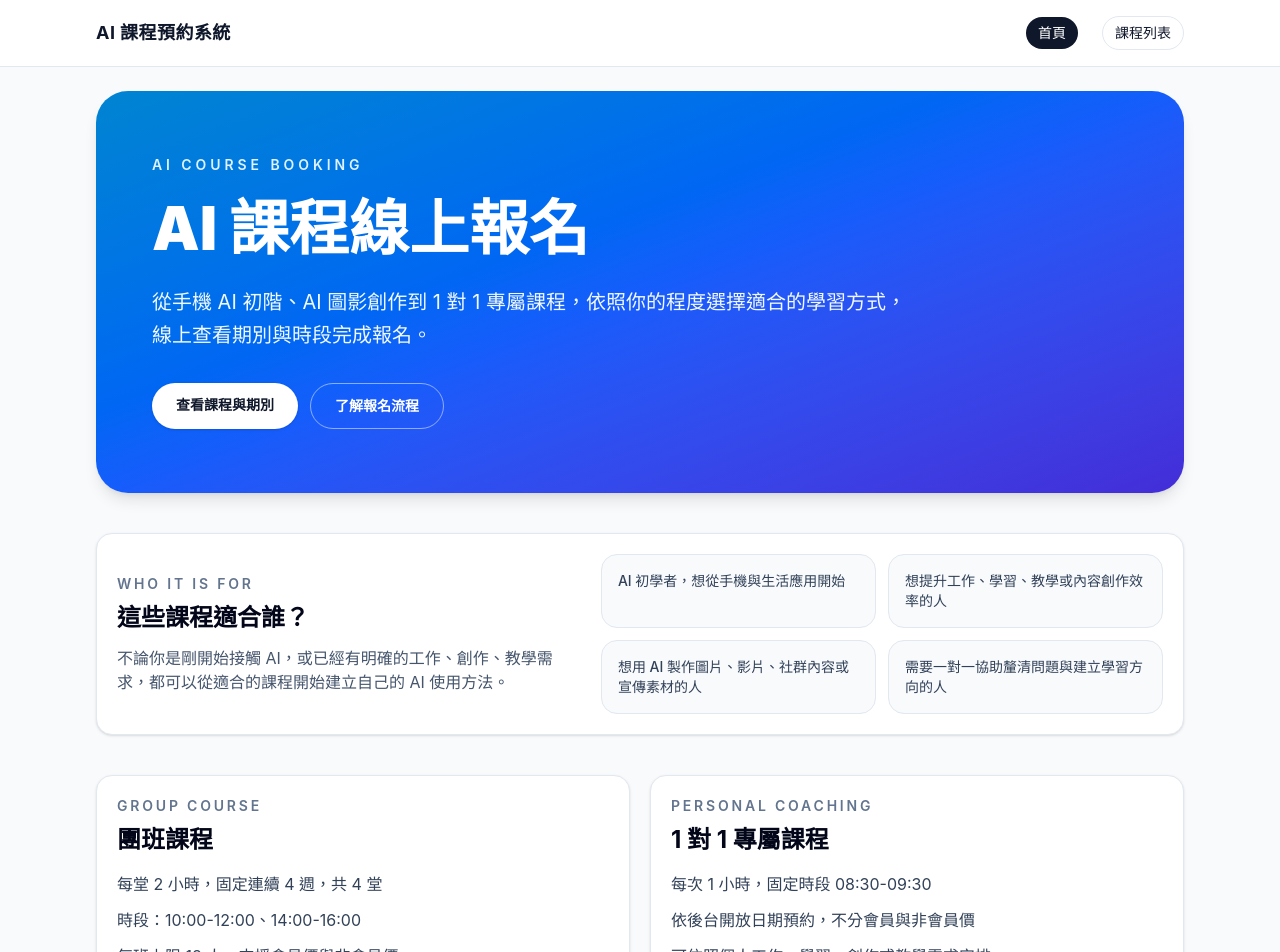
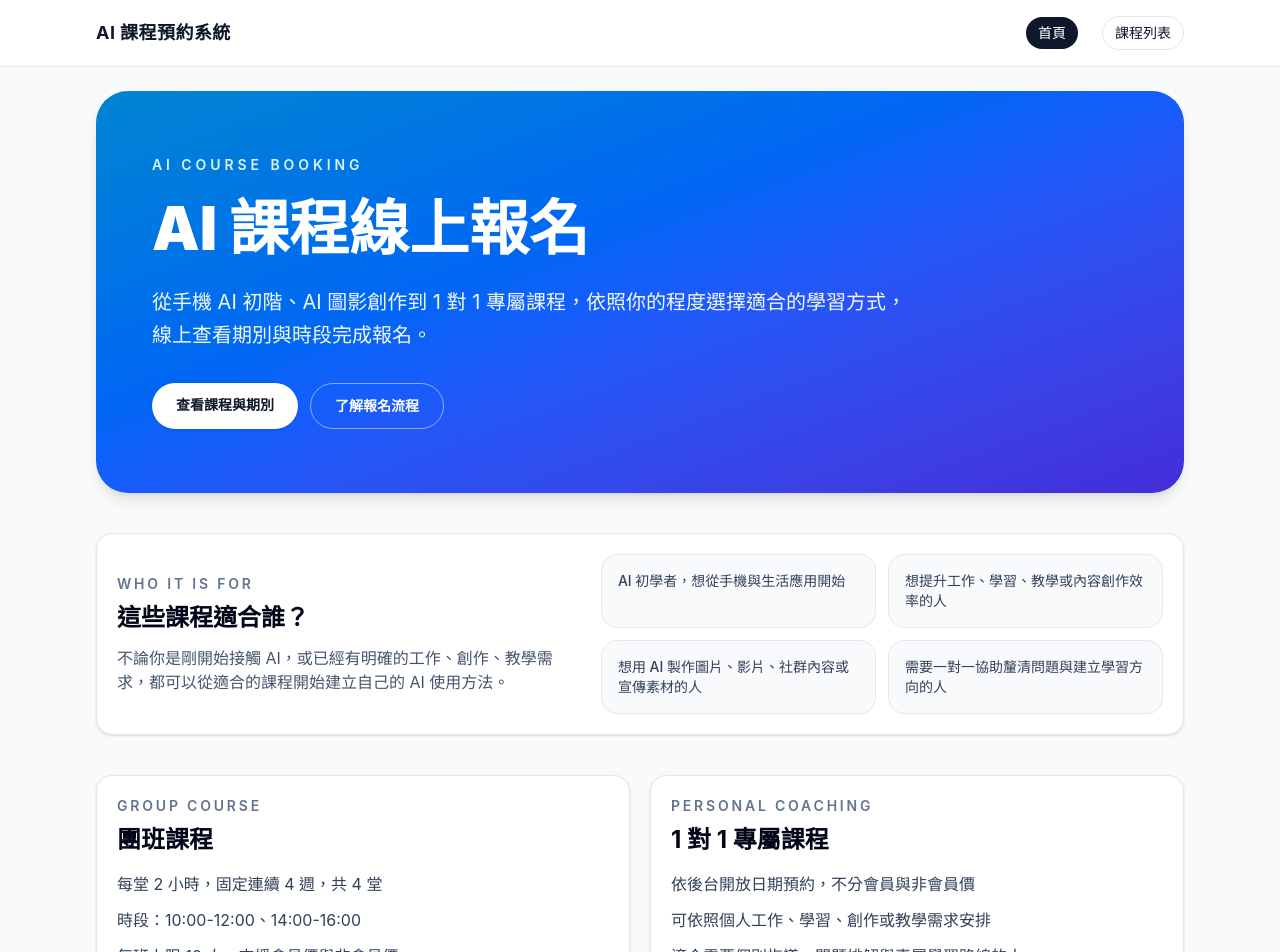
Before and after one commit to Paulina-Hsu/ai-course-booking-system, a Next.js app: page / in a window 1280 px wide. Shown: the top 952 px of the page. Built offline with nearby package versions, Linux system fonts and the light colour scheme; no server answers; the database is empty.

Commit message:
Remove one-on-one schedule text from homepage

```diff
--- a/src/app/page.tsx
+++ b/src/app/page.tsx
@@ -148,7 +148,6 @@ export default function HomePage() {
           <p className="text-sm font-semibold uppercase tracking-[0.2em] text-slate-500">Personal Coaching</p>
           <h2 className="mt-2 text-2xl font-bold text-slate-950">1 對 1 專屬課程</h2>
           <ul className="mt-4 space-y-3 text-slate-700">
-            <li>每次 1 小時，固定時段 08:30-09:30</li>
             <li>依後台開放日期預約，不分會員與非會員價</li>
             <li>可依照個人工作、學習、創作或教學需求安排</li>
             <li>適合需要個別指導、問題排解與專屬學習路線的人</li>
```
